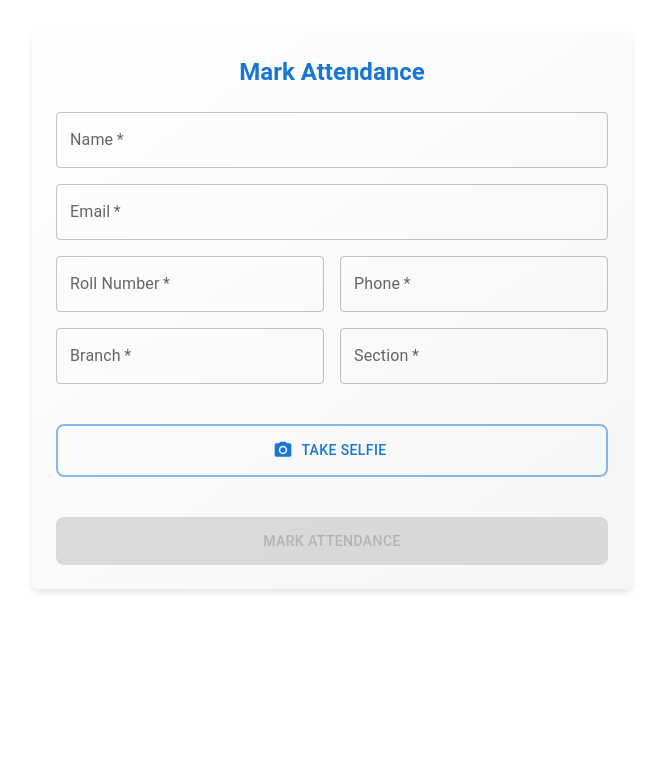
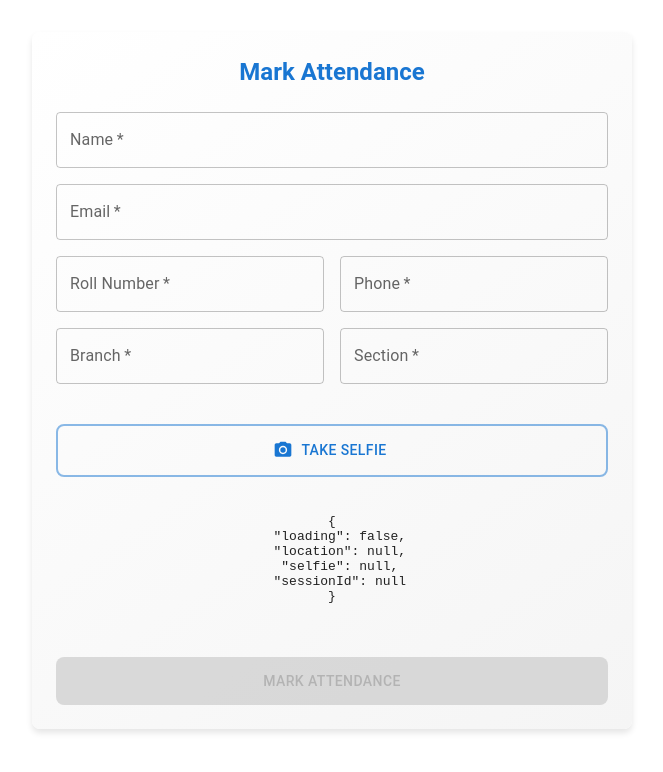
Before and after one commit to AnilKumar145/New-Attendance-Form, a React (Create React App) app: page / in a window 1280 px wide. Shown: the top 772 px of the page, without its empty margins (308-971 px from the left). Built offline with nearby package versions, Linux system fonts and the light colour scheme; no server answers.

Commit message:
first commito

```diff
--- a/src/AttendanceForm.tsx
+++ b/src/AttendanceForm.tsx
@@ -59,9 +59,10 @@ export const AttendanceMarking: React.FC = () => {
     const [error, setError] = useState<string | ReactNode | null>(null);
     const [success, setSuccess] = useState(false);
     const [locationValid, setLocationValid] = useState<boolean | null>(null);
+    const [location, setLocation] = useState<GeoLocation | null>(null);
 
     const webcamRef = useRef<Webcam>(null);
-    const { location } = useGeolocation();
+    const { location: geolocationLocation } = useGeolocation();
 
     // Validate location with the backend
     const validateLocation = async (loc: GeoLocation): Promise<boolean> => {
@@ -160,14 +161,14 @@ export const AttendanceMarking: React.FC = () => {
                 return;
             }
 
-            if (!location) {
+            if (!geolocationLocation) {
                 setError("Location data is not available. Please enable location services and refresh the page.");
                 setLoading(false);
                 return;
             }
 
             // Validate location with backend before submitting attendance
-            const isValid = await validateLocation(location);
+            const isValid = await validateLocation(geolocationLocation);
             if (!isValid) {
                 setError("Your location is outside the allowed area. Please ensure you are within the venue boundaries.");
                 setLoading(false);
@@ -195,8 +196,8 @@ export const AttendanceMarking: React.FC = () => {
             submitData.append('phone', formValues.phone);
             submitData.append('branch', formValues.branch);
             submitData.append('section', formValues.section);
-            submitData.append('location_lat', location.latitude.toFixed(6));
-            submitData.append('location_lon', location.longitude.toFixed(6));
+            submitData.append('location_lat', geolocationLocation.latitude.toFixed(6));
+            submitData.append('location_lon', geolocationLocation.longitude.toFixed(6));
             submitData.append('selfie', selfie);
 
             // Submit to the correct API endpoint
@@ -498,11 +499,15 @@ export const AttendanceMarking: React.FC = () => {
                         )}
                     </Box>
 
+                    <pre>
+                        {JSON.stringify({ loading, location, selfie, sessionId }, null, 2)}
+                    </pre>
+
                     <Button
                         type="submit"
                         variant="contained"
                         color="primary"
-                        disabled={loading || !location || !selfie || !sessionId}
+                        disabled={loading || !location || !location.latitude || !location.longitude || !selfie || !sessionId}
                         fullWidth
                         sx={{
                             mt: 2,
```
